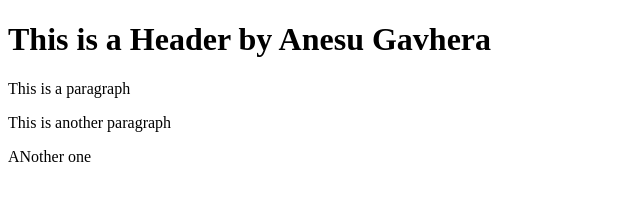
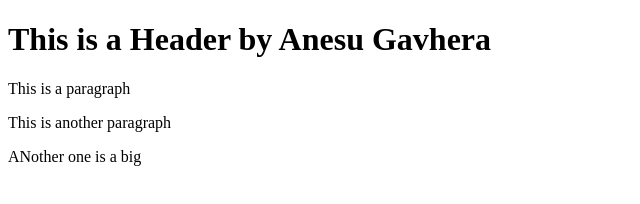
Before and after one commit to agavhe01/git-test, a plain HTML site: page index.html in a window 1280 px wide. Shown: the full height of the page, 0-640 px from the left. Drawn offline with Linux system fonts and the light colour scheme.

Commit message:
Still tryna

```diff
--- a/index.html
+++ b/index.html
@@ -4,7 +4,7 @@
         <h1>This is a Header by Anesu Gavhera</h1>
         <p>This is a paragraph</p>
         <p>This is another paragraph</p>
-        <p>ANother one</p>
+        <p>ANother one is a big</p>
 
     </body>
 </html>
```
